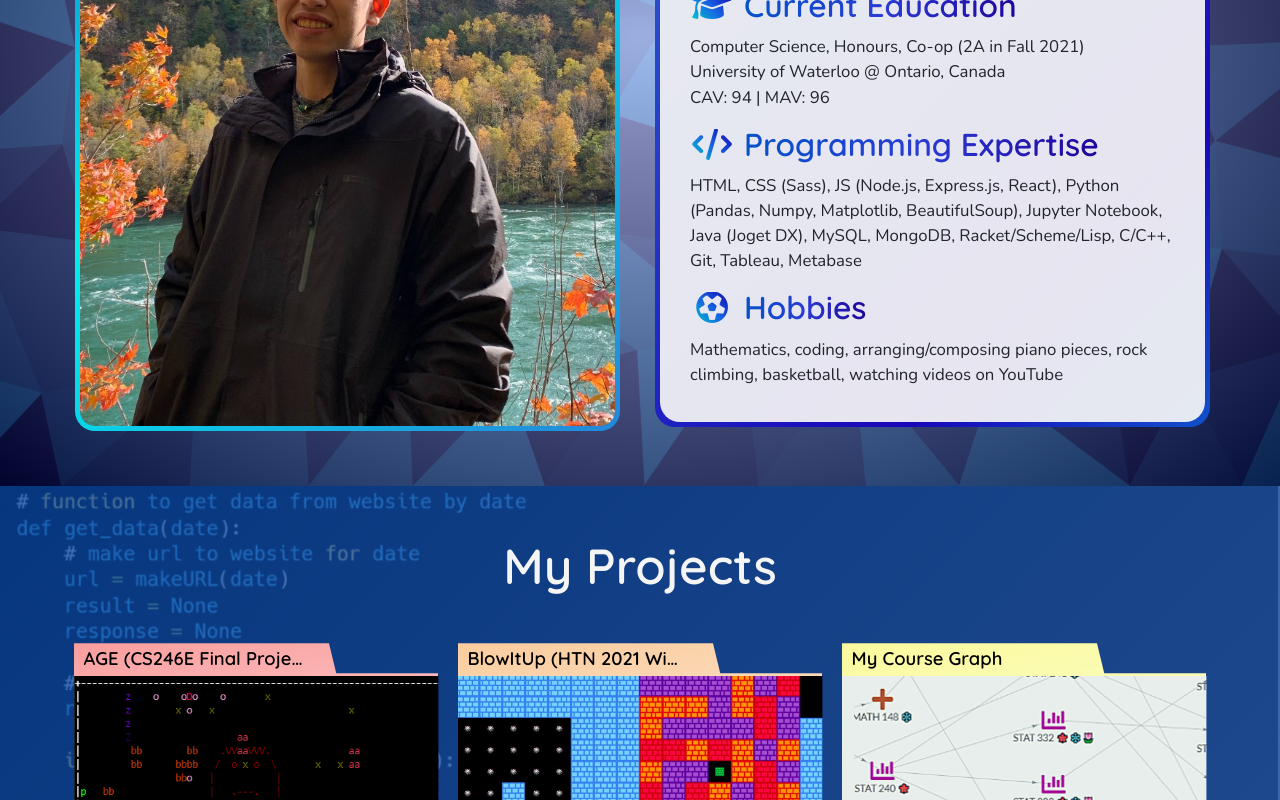
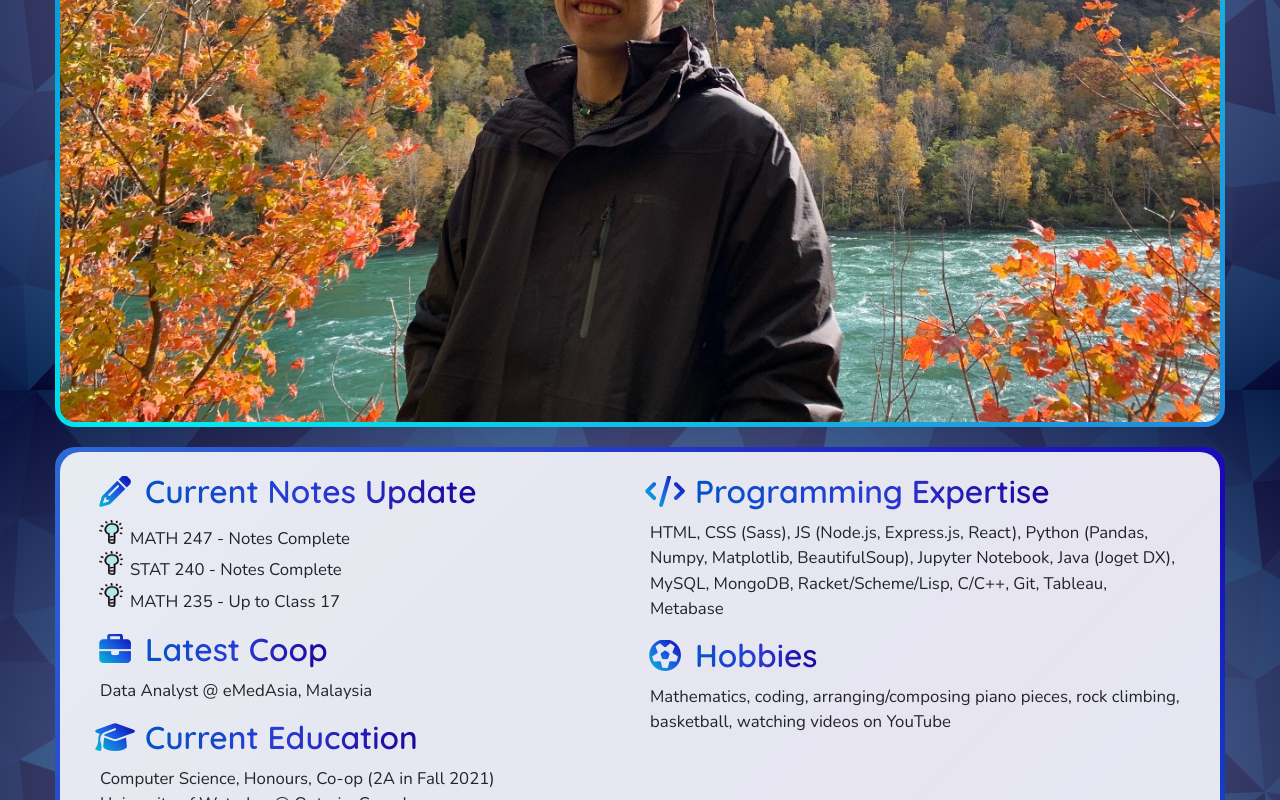
Before and after one commit to mcpenguin/the-arctic-blog, a React (Create React App) app: page / in a window 1280 px wide. Shown: the part 1180-1980 px from the top of the page. Built offline with nearby package versions, Linux system fonts and the light colour scheme.

Commit message:
header/about me changes

```diff
--- a/src/components/AboutMe/AboutMe.js
+++ b/src/components/AboutMe/AboutMe.js
@@ -67,7 +67,6 @@ export default class AboutMe extends Component {
 
         return (
             <section className="section-about-me" id="about-me">
-                <div className='sub'>
                     <Container id="container-about-me">
                         <Row>
                             <Col className="w-50">
@@ -75,7 +74,6 @@ export default class AboutMe extends Component {
                             </Col>
                         </Row>
                         <Row className="align-items-center">
-                            <Col lg={6}>
                             <div className='personal-photo'>
                                 <img
                                     id="personal-photo"
@@ -83,10 +81,9 @@ export default class AboutMe extends Component {
                                     alt="personal"
                                 />
                             </div>
-                            </Col>
-                            <Col lg={6} className="personal-facts-col">
                             <div className='wrapper'>
-                                    <div className={`personal-facts`}>
+                                <div className='personal-facts'>
+                                    <div className='first'>
                                         <PersonalFact
                                             iconName='fas fa-pencil-alt'
                                             // icon={NotesIcon}
@@ -114,6 +111,8 @@ export default class AboutMe extends Component {
                                                 CAV: 94 | MAV: 96
                                             </>}
                                         />
+                                    </div>
+                                    <div className='second'>
                                         <PersonalFact
                                             iconName='fas fa-code'
                                             title='Programming Expertise'
@@ -133,10 +132,9 @@ export default class AboutMe extends Component {
                                         />
                                     </div>
                                 </div>
-                            </Col>
+                            </div>
                         </Row>
                     </Container>
-                </div>
             </section>
         )
     }
--- a/src/components/AboutMe/AboutMe.scss
+++ b/src/components/AboutMe/AboutMe.scss
@@ -1,21 +1,16 @@
 @import "../../index.scss";
 
 .section-about-me {
-    /* background-color: #c7cdf0; */
-    margin-top: -1px;
-    background-image: url("./geometric-1920x1080.svg");
+    padding-top: 30px;
+    padding-bottom: 30px;
+
+    background-image: radial-gradient(#b9b9f0cc 0%, #000031cc 100%),
+    url("./geometric-1920x1080.svg");
     @include parallax;
     text-align: center;
 
-    .sub {
-        width: 100%;
-        height: 100%;
-
-        padding: 30px 0 50px 0;
-        background: radial-gradient(#b9b9f0cc 0%, #000031cc 100%);
-    }
-
     .wrapper {
+        margin-top: 20px;
         // gradient 'border'
         // background: linear-gradient(135deg, #00eeee 0%, #2e68d4 34%, #1907b9 66%, #4d0bc7 100%);
         @include cyanToDarkBlueAnimatedGradient(20s);
@@ -33,10 +28,6 @@
             background-color: #f5f5f5ee;
             text-align: left;
             border-radius: 20px;
-
-            @media (max-width: $tablet_width) {
-                margin-top: 0px;
-            }
         }
     }
 }
@@ -58,10 +49,9 @@
     // padding: 20px 0;
     border-radius: 20px;
     height: 90vh;
-    margin: 5px;
+    width: 100%;
     overflow: hidden;
     @include cyanToDarkBlueAnimatedGradient(30s);
-    // margin: 5px;
 
     #personal-photo {
         // make picture fit div
@@ -86,6 +76,22 @@
 }
 
 .personal-facts {
+    display: flex;
+    flex-direction: row;
+    align-items: flex-start;
+    flex-wrap: wrap;
+    padding: 10px 0;
+
+    .first, .second {
+        width: 50%;
+        height: 100%;
+        padding: 0 10px;
+
+        @media (max-width: $tablet_width) {
+            width: 90%;
+        }
+    }
+
     .personal-facts-head {
         h5 {
             background: linear-gradient(90deg, rgb(4, 83, 201) 0%, rgb(42, 59, 211) 50%, rgb(32, 4, 156) 100%);
@@ -108,9 +114,14 @@
         text-align: center;
 
         position: relative;
-        margin: 0 12px 0 2px;
+        margin-left: -5px;
+        margin-right: 10px;
         width: 40px;
         font-size: 1em !important;
+
+        @media (max-width: $tablet_width) {
+            margin-right: 4px;
+        }
 
         @media (max-width: $mobile_width) {
             width: 30px;
--- a/src/components/Header/Header.js
+++ b/src/components/Header/Header.js
@@ -29,7 +29,7 @@ export default class Header extends Component {
             <section className="section-header">
                 <Navbar expand="lg" variant="dark" className="fixed-top">
                     <Navbar.Brand href="/" className="navbar-brand">
-                        <img src={lightbulb} id="navbar-img" /> The Arctic Blog
+                        <img src={lightbulb} id="navbar-img" alt="lightbulb"/> The Arctic Blog
                     </Navbar.Brand>
                     <Navbar.Toggle aria-controls="my-navbar" />
                     <Navbar.Collapse>
--- a/src/components/Welcome/Welcome.scss
+++ b/src/components/Welcome/Welcome.scss
@@ -4,8 +4,6 @@
 
 .section-top-welcome {
 	@include homePageGradient(135deg);
-	// background: url("carousel-waves-1920x700.svg");
-	@include parallax;
 	margin-top: 50px;
 	height: 90vh;
 	@include center;
```
Lines whose indentation alone changed are shown as unchanged.
